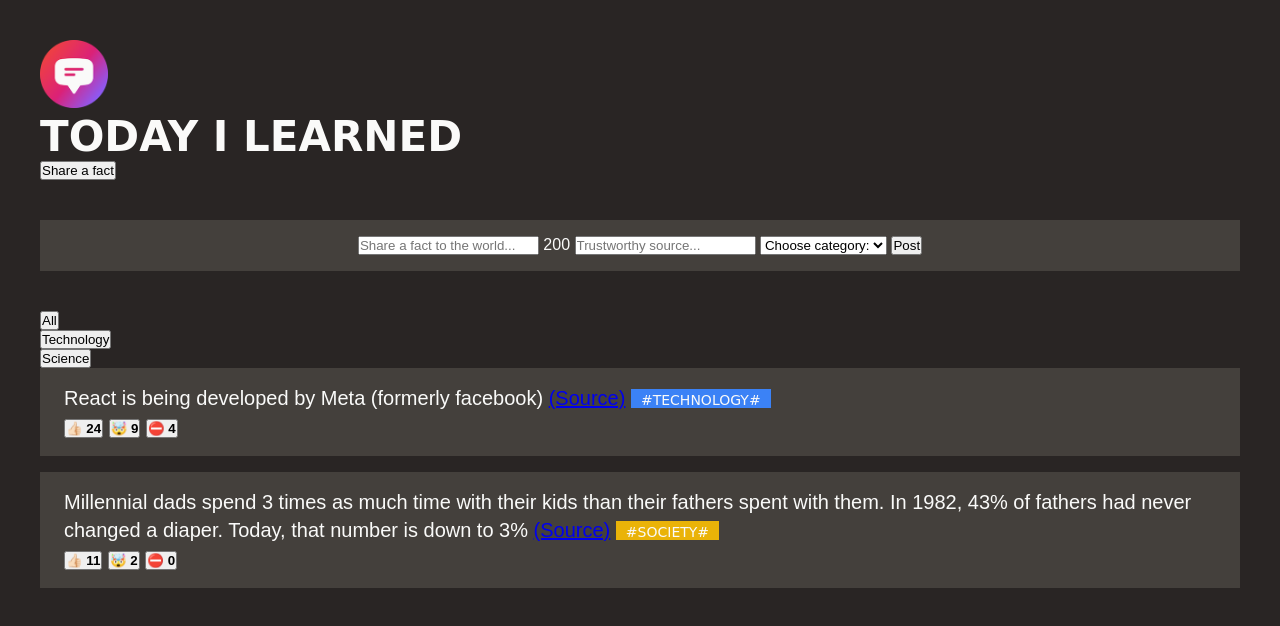
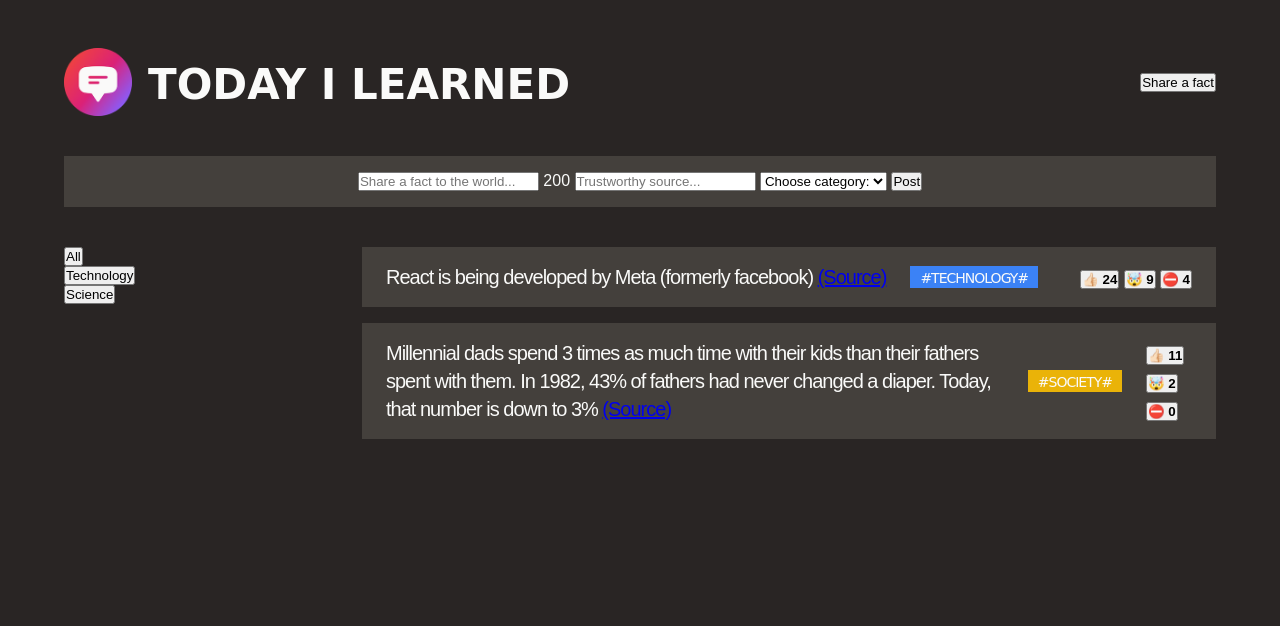
Before and after one commit to codegabewalt/today-i-learned, a plain HTML site: page index.html in a window 1280 px wide. Drawn offline with Linux system fonts and the light colour scheme; a web font is replaced by a local one.

Commit message:
Worked on index and style

```diff
--- a/index.html
+++ b/index.html
@@ -15,14 +15,12 @@
     <link rel="stylesheet" href="resources/css/style.css" />
   </head>
   <body>
+    <div class="container">
       <header class="header">
-      <img
-        src="resources/img/logo.png"
-        height="68px"
-        width="68px"
-        alt="Today I learned Logo"
-      />
+        <div class="logo">
+          <img src="resources/img/logo.png" alt="Today I learned Logo" />
           <h1>Today I Learned</h1>
+        </div>
         <button>Share a fact</button>
       </header>
 
@@ -44,7 +42,7 @@
         <button>Post</button>
       </form>
 
-    <main>
+      <main class="main">
         <aside>
           <ul>
             <li><button>All</button></li>
@@ -58,10 +56,12 @@
             <li class="fact">
               <p>
                 React is being developed by Meta (formerly facebook)
-              <a href="https://opensource.fb.com/" target="_blank">(Source)</a>
+                <a href="https://opensource.fb.com/" target="_blank"
+                  >(Source)</a
+                >
+              </p>
               <span class="tag technology">#technology#</span>
-            </p>
-            <div>
+              <div class="vote-buttons">
                 <button>👍🏻 <strong>24</strong></button>
                 <button>🤯 <strong>9</strong></button>
                 <button>⛔️ <strong>4</strong></button>
@@ -77,9 +77,9 @@
                   target="_blank"
                   >(Source)</a
                 >
+              </p>
               <span class="tag society">#society#</span>
-            </p>
-            <div>
+              <div class="vote-buttons">
                 <button>👍🏻 <strong>11</strong></button>
                 <button>🤯 <strong>2</strong></button>
                 <button>⛔️ <strong>0</strong></button>
@@ -88,5 +88,6 @@
           </ul>
         </section>
       </main>
+    </div>
   </body>
 </html>
--- a/resources/css/style.css
+++ b/resources/css/style.css
@@ -8,19 +8,42 @@ body {
     background-color: #292524;
     color: #fafaf9;
     font-family: 'Sono', sans-serif;
-    padding: 40px;
+    padding: 48px 64px;
+}
+
+.container {
+    max-width: 1500px;
+    margin: 0 auto;
+}
+
+/* HEADER */
+h1 {
+    font-size: 42px;
+    text-transform: uppercase;
+    font-family: 'Coiny', cursive;
+    line-height: 1;
+    margin-top: 6px;
 }
 
 .header {
     margin-bottom: 40px;
+    display: flex;
+    align-items: center;
+    justify-content: space-between;
 }
 
-h1 {
-    font-size: 42px;
-    text-transform: uppercase;
-    font-family: 'Coiny', cursive;
+.logo {
+    display: flex;
+    align-items: center;
+    gap: 16px;
 }
 
+.logo img {
+    width: 68px;
+    height: 68px;
+}
+
+/* FORM */
 .fact-form {
     background-color: #44403c;
     margin-bottom: 40px;
@@ -28,12 +51,31 @@ h1 {
     text-align: center;
 }
 
+/* MAIN */
+ul {
+    list-style: none;
+}
+
+.main {
+    display: grid;
+    grid-template-columns: 250px 1fr;
+    gap: 48px;
+}
+
 .fact {
     font-size: 20px;
     line-height: 1.4;
+    letter-spacing: -1px;
     background-color: #44403c;
     margin-bottom: 16px;
     padding: 16px 24px;
+    display: flex;
+    align-items: center;
+    gap: 24px;
+}
+
+.vote-buttons {
+    margin-left: auto;
 }
 
 .tag {
@@ -51,7 +93,3 @@ h1 {
     background-color: #eab308;
     padding: 3px 10px 0px 10px;
 }
-
-ul {
-    list-style: none;
-}
```
Lines whose indentation alone changed are shown as unchanged.
